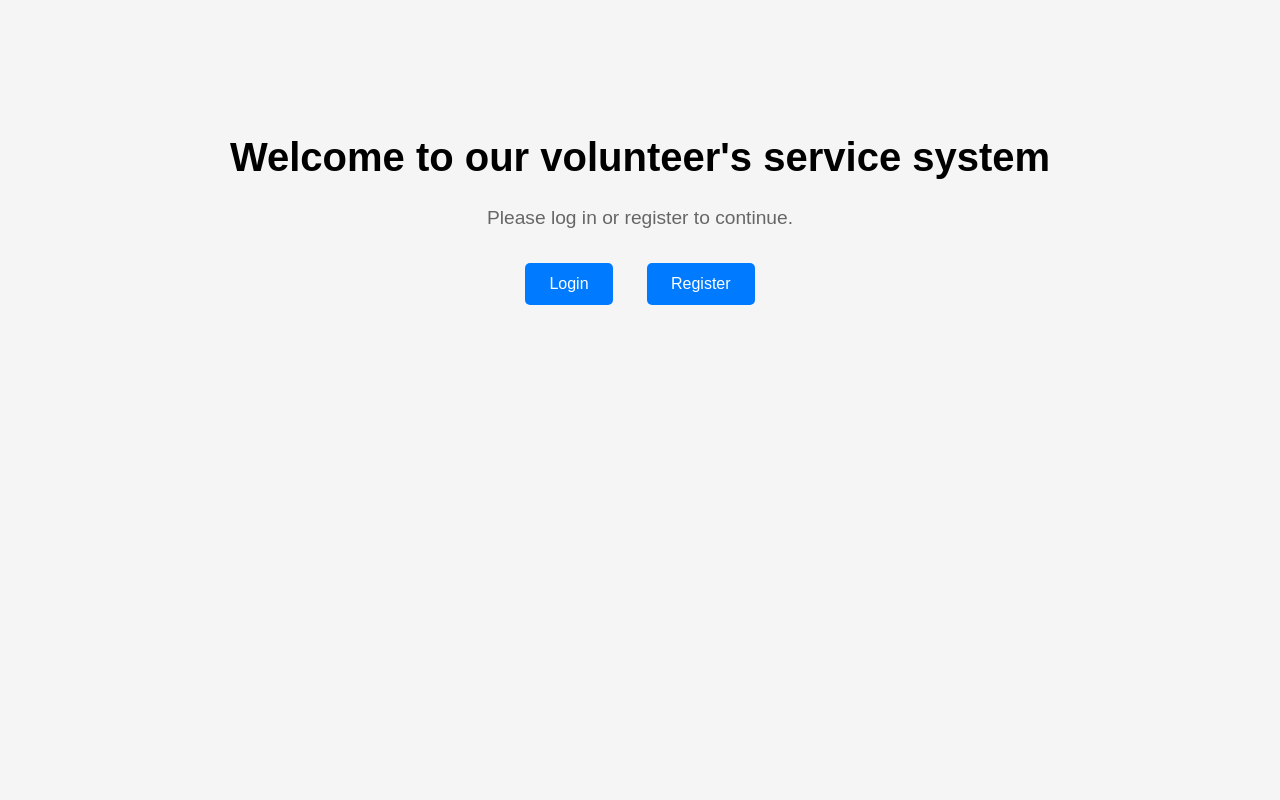
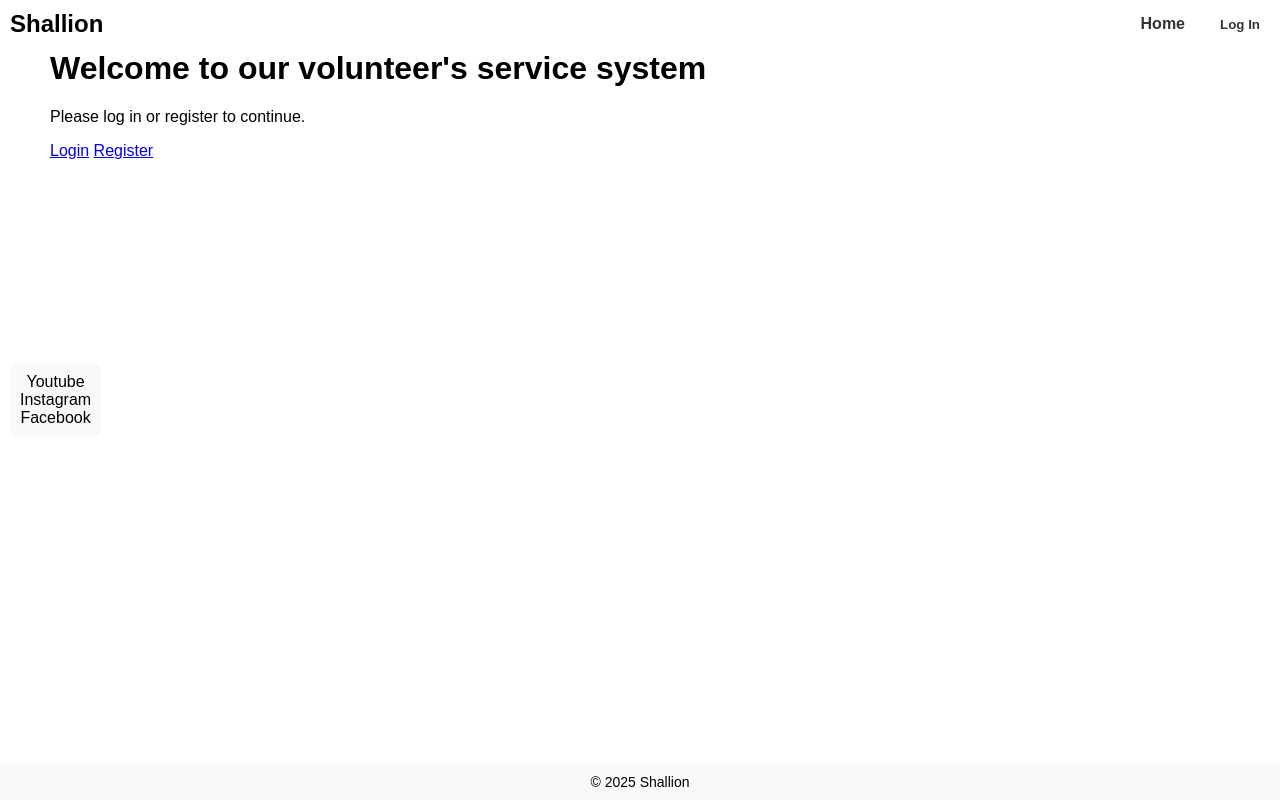
Before and after one commit to Thorki-Su/CS5942_Alpha, a Django app: page / in a window 1280 px wide. Run offline with Django 5.2, Linux system fonts and the light colour scheme.

Commit message:
fix url in base, adjust the homepage to extend base

```diff
--- a/templates/base.html
+++ b/templates/base.html
@@ -59,7 +59,7 @@
 <body>
     <div class="header">Shallion</div>
     <div class="navbar">
-        <a href="{% url 'home' %}">Home</a>
+        <a href="{% url 'user:home' %}">Home</a>
         <button>Log In</button>
     </div>
 
--- a/user/templates/user/home.html
+++ b/user/templates/user/home.html
@@ -1,48 +1,14 @@
-<!DOCTYPE html>
-<html lang="en">
-<head>
-    <meta charset="UTF-8">
-    <title>Welcome</title>
-    <style>
-        body {
-            font-family: Arial, sans-serif;
-            text-align: center;
-            padding-top: 100px;
-            background-color: #f5f5f5;
-        }
+{% extends "base.html" %}
 
-        h1 {
-            font-size: 2.5em;
-        }
+{% block title %}Homepage{% endblock %}
 
-        p {
-            font-size: 1.2em;
-            color: #666;
-        }
-
-        .btn {
-            display: inline-block;
-            margin: 15px;
-            padding: 12px 24px;
-            font-size: 1em;
-            background-color: #007bff;
-            color: white;
-            text-decoration: none;
-            border-radius: 5px;
-        }
-
-        .btn:hover {
-            background-color: #0056b3;
-        }
-    </style>
-</head>
-<body>
-
+{% block content %}
+    <div style='margin:50px;'>
     <h1>Welcome to our volunteer's service system</h1>
     <p>Please log in or register to continue.</p>
 
-    <a href="{% url 'user:login' %}" class="btn">Login</a>
-    <a href="{% url 'user:choose_role' %}" class="btn">Register</a>
-    {% comment %} <a href="{% url 'admin_login' %}" class="btn">Admin Login</a>  {% endcomment %}
-</body>
-</html>
+    <a href="{% url 'user:login' %}">Login</a>
+    <a href="{% url 'user:choose_role' %}">Register</a>
+    {% comment %} <a href="{% url 'admin_login' %}">Admin Login</a>  {% endcomment %}
+    </div>
+{% endblock %}
```
